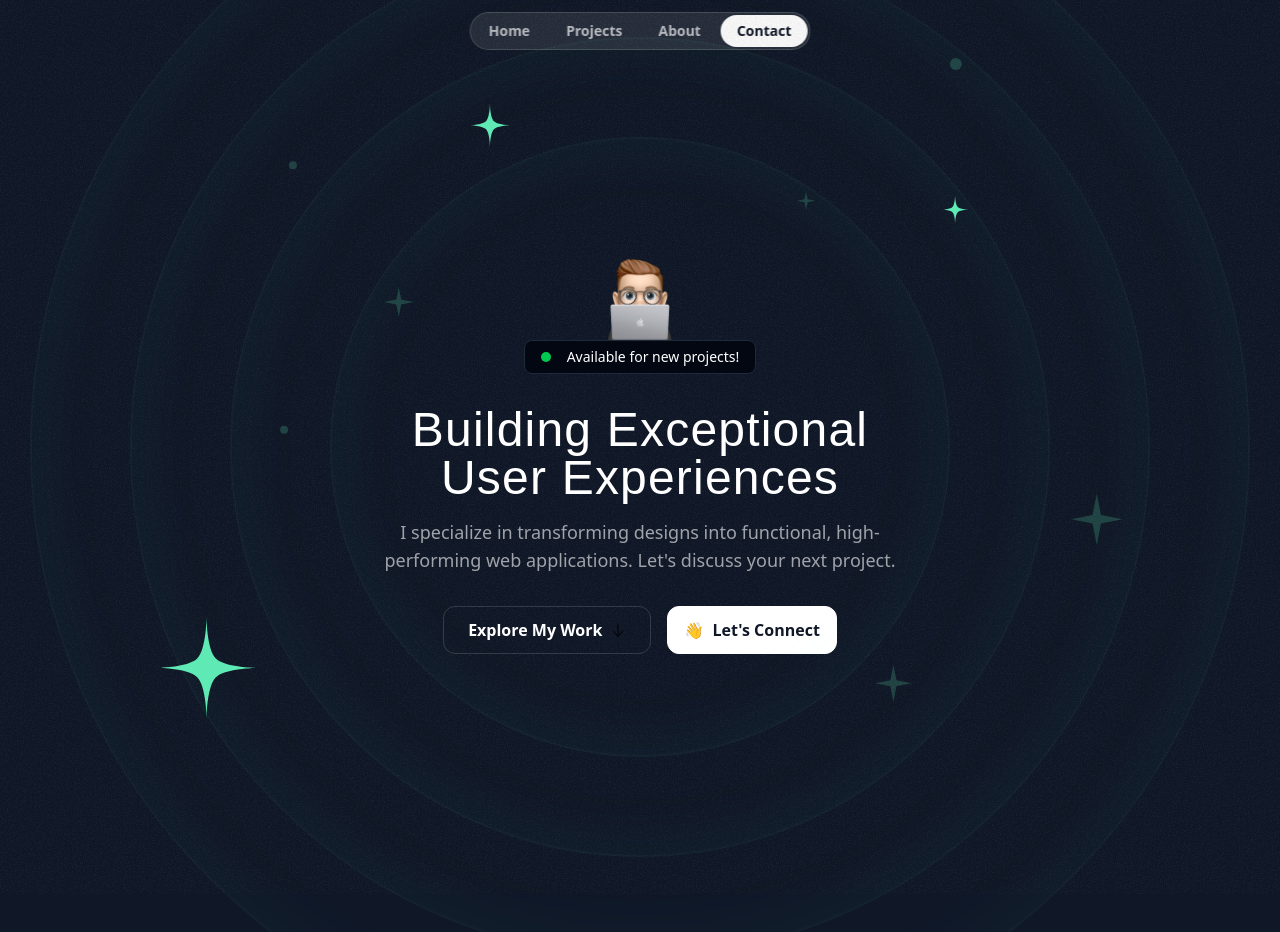
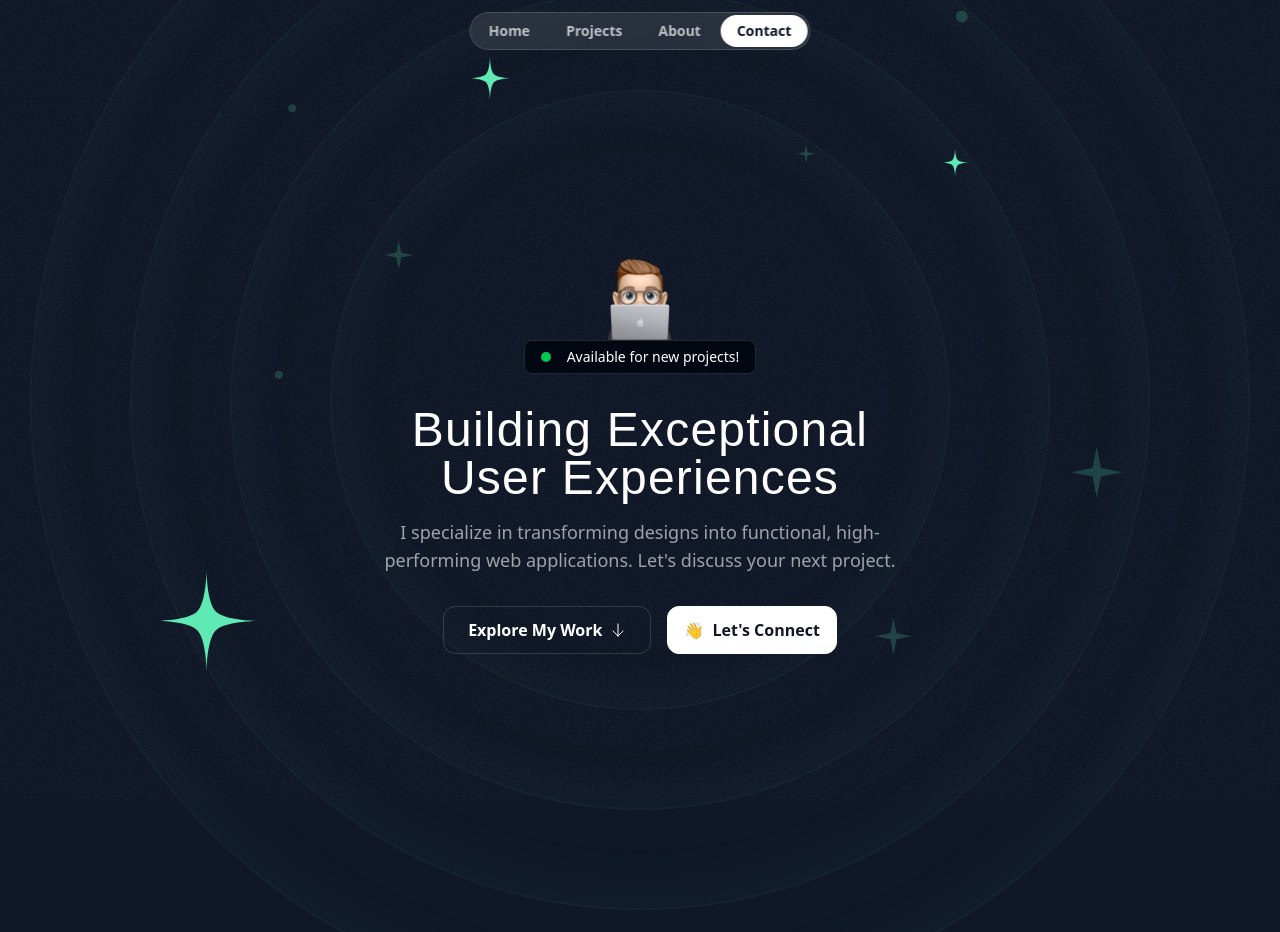
Before and after one commit to christine-robinson/christine-robinson, a Next.js app: page / in a window 1280 px wide. Shown: the top 932 px of the page. Built offline with nearby package versions, Linux system fonts and the light colour scheme; a web font is replaced by a local one.

Commit message:
svg config

```diff
--- a/app/globals.css
+++ b/app/globals.css
@@ -9,3 +9,7 @@
     @apply absolute inset-0 top-1/2 left-1/2 -translate-x-1/2 -translate-y-1/2 rounded-full border-2 border-emerald-300/5 shadow-[0_0_80px_inset] shadow-emerald-300/5;
   }
 }
+
+.grain-image {
+  background-image: url('../assets/images/grain.jpg');
+}
--- a/app/layout.tsx
+++ b/app/layout.tsx
@@ -24,7 +24,7 @@ export default function RootLayout({
   children: React.ReactNode;
 }>) {
   return (
-    <html lang="en">
+    <html lang='en'>
       <body
         className={`bg-gray-900 text-white ${inter.variable} ${calistoga.variable} antialiased`}
       >
--- a/app/page.tsx
+++ b/app/page.tsx
@@ -2,11 +2,13 @@ import { JSX } from 'react';
 import { Navbar } from '@/components';
 import { HeroSection } from '@/sections';
 
-export default function Home(): JSX.Element {
+const Home = (): JSX.Element => {
   return (
     <>
       <Navbar />
       <HeroSection />
     </>
   );
-}
+};
+
+export default Home;
--- a/components/HeroOrbit.tsx
+++ b/components/HeroOrbit.tsx
@@ -1,29 +1,84 @@
-import { JSX, PropsWithChildren } from 'react';
+import { JSX } from 'react';
+import StarIcon from '@/assets/icons/star.svg';
+import SparkleIcon from '@/assets/icons/sparkle.svg';
 
-export default function HeroOrbit({
-  children,
-  size,
-  rotation,
-}: PropsWithChildren<{ size: number; rotation: number }>): JSX.Element {
+const HeroOrbit = (): JSX.Element => {
   return (
-    <div className='absolute top-1/2 left-1/2 -translate-x-1/2 -translate-y-1/2'>
-      <div
-        className={`size-[${size}px]`}
-        style={{
-          transform: `rotate(${rotation}deg)`,
-          height: `${size}px`,
-          width: `${size}px`,
-        }}
-      >
-        <div
-          className='inline-block'
-          style={{
-            transform: `rotate(${rotation * -1}deg)`,
-          }}
-        >
-          {children}
+    <>
+      <div className='absolute top-1/2 left-1/2 -translate-x-1/2 -translate-y-1/2'>
+        <div className='flex size-[800px] rotate-[-72deg] items-start justify-start'>
+          <div className='inline-flex rotate-[72deg]'>
+            <StarIcon className='size-28 text-emerald-300' />
+          </div>
         </div>
       </div>
-    </div>
+      <div className='absolute top-1/2 left-1/2 -translate-x-1/2 -translate-y-1/2'>
+        <div className='flex size-[550px] rotate-[20deg] items-start justify-start'>
+          <div className='inline-flex rotate-[-20deg]'>
+            <StarIcon className='size-12 text-emerald-300' />
+          </div>
+        </div>
+      </div>
+      <div className='absolute top-1/2 left-1/2 -translate-x-1/2 -translate-y-1/2'>
+        <div className='flex size-[590px] rotate-[98deg] items-start justify-start'>
+          <div className='inline-flex rotate-[-98deg]'>
+            <StarIcon className='size-8 text-emerald-300' />
+          </div>
+        </div>
+      </div>
+
+      <div className='absolute top-1/2 left-1/2 -translate-x-1/2 -translate-y-1/2'>
+        <div className='flex size-[430px] rotate-[-14deg] items-start justify-start'>
+          <div className='inline-flex rotate-[14deg]'>
+            <SparkleIcon className='size-8 text-emerald-300/20' />
+          </div>
+        </div>
+      </div>
+      <div className='absolute top-1/2 left-1/2 -translate-x-1/2 -translate-y-1/2'>
+        <div className='flex size-[440px] rotate-[79deg] items-start justify-start'>
+          <div className='inline-flex rotate-[-79deg]'>
+            <SparkleIcon className='size-5 text-emerald-300/20' />
+          </div>
+        </div>
+      </div>
+      <div className='absolute top-1/2 left-1/2 -translate-x-1/2 -translate-y-1/2'>
+        <div className='flex size-[530px] rotate-[178deg] items-start justify-start'>
+          <div className='inline-flex rotate-[-178deg]'>
+            <SparkleIcon className='size-10 text-emerald-300/20' />
+          </div>
+        </div>
+      </div>
+      <div className='absolute top-1/2 left-1/2 -translate-x-1/2 -translate-y-1/2'>
+        <div className='flex size-[710px] rotate-[144deg] items-start justify-start'>
+          <div className='inline-flex rotate-[-144deg]'>
+            <SparkleIcon className='size-14 text-emerald-300/20' />
+          </div>
+        </div>
+      </div>
+
+      <div className='absolute top-1/2 left-1/2 -translate-x-1/2 -translate-y-1/2'>
+        <div className='flex size-[720px] rotate-[85deg] items-start justify-start'>
+          <div className='inline-flex rotate-[-85deg]'>
+            <span className='inline-block size-3 rounded-full bg-emerald-300/20'></span>
+          </div>
+        </div>
+      </div>
+      <div className='absolute top-1/2 left-1/2 -translate-x-1/2 -translate-y-1/2'>
+        <div className='flex size-[520px] rotate-[-41deg] items-start justify-start'>
+          <div className='inline-flex rotate-[41deg]'>
+            <span className='inline-block size-2 rounded-full bg-emerald-300/20'></span>
+          </div>
+        </div>
+      </div>
+      <div className='absolute top-1/2 left-1/2 -translate-x-1/2 -translate-y-1/2'>
+        <div className='flex size-[650px] rotate-[-5deg] items-start justify-start'>
+          <div className='inline-flex rotate-[5deg]'>
+            <span className='inline-block size-2 rounded-full bg-emerald-300/20'></span>
+          </div>
+        </div>
+      </div>
+    </>
   );
-}
+};
+
+export default HeroOrbit;
--- a/components/Navbar.tsx
+++ b/components/Navbar.tsx
@@ -2,7 +2,7 @@ import { JSX } from 'react';
 
 export default function Navbar(): JSX.Element {
   return (
-    <nav className='absolute top-3 left-1/2 -translate-x-1/2'>
+    <nav className='absolute top-3 left-1/2 z-50 -translate-x-1/2'>
       <ul className='flex items-center justify-center gap-1 rounded-full border border-white/15 bg-white/10 p-0.5 backdrop-blur'>
         <li className='nav-item'>
           <a href='#'>Home</a>
--- a/next.config.ts
+++ b/next.config.ts
@@ -1,7 +1,21 @@
 import type { NextConfig } from 'next';
 
 const nextConfig: NextConfig = {
-  /* config options here */
+  turbopack: {
+    rules: {
+      '**/*.svg': {
+        loaders: [
+          {
+            loader: '@svgr/webpack',
+            options: {
+              icon: true,
+            },
+          },
+        ],
+        as: '*.js',
+      },
+    },
+  },
 };
 
 export default nextConfig;
--- a/package.json
+++ b/package.json
@@ -16,6 +16,7 @@
   },
   "devDependencies": {
     "@eslint/eslintrc": "^3",
+    "@svgr/webpack": "^8.1.0",
     "@tailwindcss/postcss": "^4",
     "@types/node": "^20",
     "@types/react": "^19",
--- a/sections/HeroSection.tsx
+++ b/sections/HeroSection.tsx
@@ -1,139 +1,22 @@
 import { JSX } from 'react';
 import Image from 'next/image';
 import memojiImage from '@/assets/images/memoji-computer.png';
-import arrowDownIcon from '@/assets/icons/arrow-down.svg';
-import grainImage from '@/assets/images/grain.jpg';
-import starIcon from '@/assets/icons/star.svg';
+import ArrowDownIcon from '@/assets/icons/arrow-down.svg';
 import HeroOrbit from '@/components/HeroOrbit';
 
-export default function HeroSection(): JSX.Element {
+const HeroSection = (): JSX.Element => {
   return (
-    <section
-      id='hero'
-      className='relative z-0 container mx-auto overflow-x-clip py-32 md:py-48 lg:py-60'
-    >
-      <div
-        className='absolute inset-0 -z-30 opacity-5'
-        style={{ backgroundImage: `url(${grainImage.src})` }}
-      ></div>
+    <section id='hero' className='overflow-x-clip py-32 md:py-48 lg:py-60'>
+      <div className='grain-image absolute inset-0 -z-30 opacity-5'></div>
+
       <div className='hero-ring size-[620px]'></div>
       <div className='hero-ring size-[820px]'></div>
       <div className='hero-ring size-[1020px]'></div>
       <div className='hero-ring size-[1220px]'></div>
-      <HeroOrbit size={800} rotation={-72}>
-        <svg
-          className='size-28 text-emerald-300'
-          width='24'
-          height='24'
-          viewBox='0 0 24 24'
-          fill='none'
-          xmlns='http://www.w3.org/2000/svg'
-        >
-          <path
-            d='M12 1C12 1 12 8 10 10C8 12 1 12 1 12C1 12 8 12 10 14C12 16 12 23 12 23C12 23 12 16 14 14C16 12 23 12 23 12C23 12 16 12 14 10C12 8 12 1 12 1Z'
-            fill='currentColor'
-          />
-        </svg>
-      </HeroOrbit>
-      <HeroOrbit size={550} rotation={20}>
-        <svg
-          className='size-12 text-emerald-300'
-          width='24'
-          height='24'
-          viewBox='0 0 24 24'
-          fill='none'
-          xmlns='http://www.w3.org/2000/svg'
-        >
-          <path
-            d='M12 1C12 1 12 8 10 10C8 12 1 12 1 12C1 12 8 12 10 14C12 16 12 23 12 23C12 23 12 16 14 14C16 12 23 12 23 12C23 12 16 12 14 10C12 8 12 1 12 1Z'
-            fill='currentColor'
-          />
-        </svg>
-      </HeroOrbit>
-      <HeroOrbit size={590} rotation={98}>
-        <svg
-          className='size-8 text-emerald-300'
-          width='24'
-          height='24'
-          viewBox='0 0 24 24'
-          fill='none'
-          xmlns='http://www.w3.org/2000/svg'
-        >
-          <path
-            d='M12 1C12 1 12 8 10 10C8 12 1 12 1 12C1 12 8 12 10 14C12 16 12 23 12 23C12 23 12 16 14 14C16 12 23 12 23 12C23 12 16 12 14 10C12 8 12 1 12 1Z'
-            fill='currentColor'
-          />
-        </svg>
-      </HeroOrbit>
-      <HeroOrbit size={430} rotation={-14}>
-        <svg
-          className='size-8 text-emerald-300/20'
-          width='24'
-          height='24'
-          viewBox='0 0 24 24'
-          fill='none'
-          xmlns='http://www.w3.org/2000/svg'
-        >
-          <path
-            d='M1 12L10.1667 10.1667L12 1L13.8333 10.1667L23 12L13.8333 13.8333L12 23L10.1667 13.8333L1 12Z'
-            fill='currentColor'
-          />
-        </svg>
-      </HeroOrbit>
-      <HeroOrbit size={440} rotation={79}>
-        <svg
-          className='size-5 text-emerald-300/20'
-          width='24'
-          height='24'
-          viewBox='0 0 24 24'
-          fill='none'
-          xmlns='http://www.w3.org/2000/svg'
-        >
-          <path
-            d='M1 12L10.1667 10.1667L12 1L13.8333 10.1667L23 12L13.8333 13.8333L12 23L10.1667 13.8333L1 12Z'
-            fill='currentColor'
-          />
-        </svg>
-      </HeroOrbit>
-      <HeroOrbit size={530} rotation={178}>
-        <svg
-          className='size-10 text-emerald-300/20'
-          width='24'
-          height='24'
-          viewBox='0 0 24 24'
-          fill='none'
-          xmlns='http://www.w3.org/2000/svg'
-        >
-          <path
-            d='M1 12L10.1667 10.1667L12 1L13.8333 10.1667L23 12L13.8333 13.8333L12 23L10.1667 13.8333L1 12Z'
-            fill='currentColor'
-          />
-        </svg>
-      </HeroOrbit>
-      <HeroOrbit size={710} rotation={144}>
-        <svg
-          className='size-14 text-emerald-300/20'
-          width='24'
-          height='24'
-          viewBox='0 0 24 24'
-          fill='none'
-          xmlns='http://www.w3.org/2000/svg'
-        >
-          <path
-            d='M1 12L10.1667 10.1667L12 1L13.8333 10.1667L23 12L13.8333 13.8333L12 23L10.1667 13.8333L1 12Z'
-            fill='currentColor'
-          />
-        </svg>
-      </HeroOrbit>
-      <HeroOrbit size={720} rotation={85}>
-        <span className='inline-block size-3 rounded-full bg-emerald-300/20'></span>
-      </HeroOrbit>
-      <HeroOrbit size={520} rotation={-41}>
-        <span className='inline-block size-2 rounded-full bg-emerald-300/20'></span>
-      </HeroOrbit>
-      <HeroOrbit size={650} rotation={-5}>
-        <span className='inline-block size-2 rounded-full bg-emerald-300/20'></span>
-      </HeroOrbit>
+
+      <HeroOrbit />
+
+      <div className='relative z-0 container mx-auto'>
         <div className='flex flex-col items-center'>
           <Image
             src={memojiImage}
@@ -150,19 +33,22 @@ export default function HeroSection(): JSX.Element {
             Building Exceptional User Experiences
           </h1>
           <p className='mt-4 text-center text-white/60 md:text-lg'>
-          I specialize in transforming designs into functional, high-performing
-          web applications. Let's discuss your next project.
+            I specialize in transforming designs into functional,
+            high-performing web applications. Let's discuss your next project.
           </p>
         </div>
         <div className='mt-8 flex flex-col items-center gap-4 md:flex-row md:justify-center'>
           <button className='flex h-12 items-center gap-2 rounded-xl border border-white/15 px-6'>
             <span className='font-semibold'>Explore My Work</span>
-          <Image src={arrowDownIcon} alt='Arrow down' className='size-4' />
+            <ArrowDownIcon className='size-4' />
           </button>
           <button className='flex h-12 items-center gap-2 rounded-xl border border-white bg-white px-4 text-gray-900'>
             <span>👋</span> <span className='font-semibold'>Let's Connect</span>
           </button>
         </div>
+      </div>
     </section>
   );
-}
+};
+
+export default HeroSection;
```
Also changed, not shown: 1 other file (tests, documents, lock files or other folders). Lines whose indentation alone changed are shown as unchanged.
